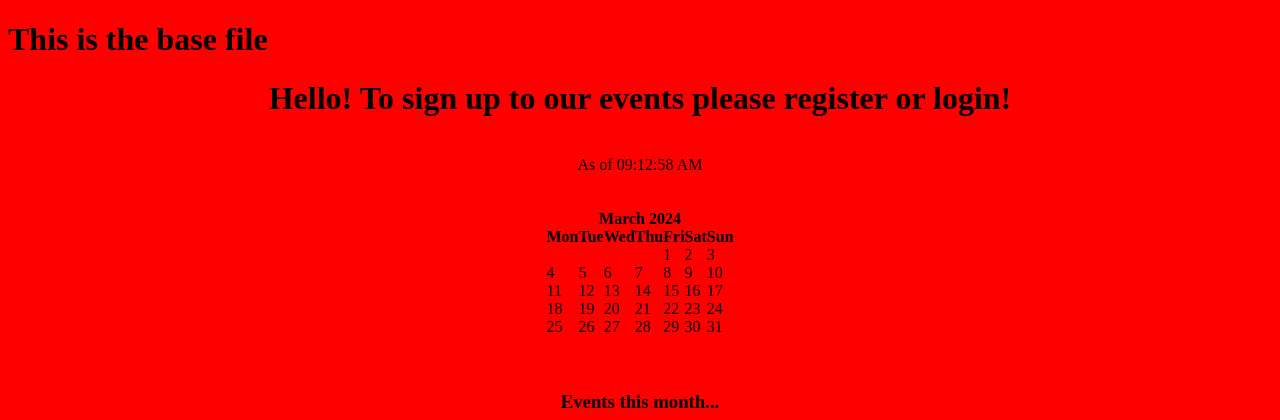
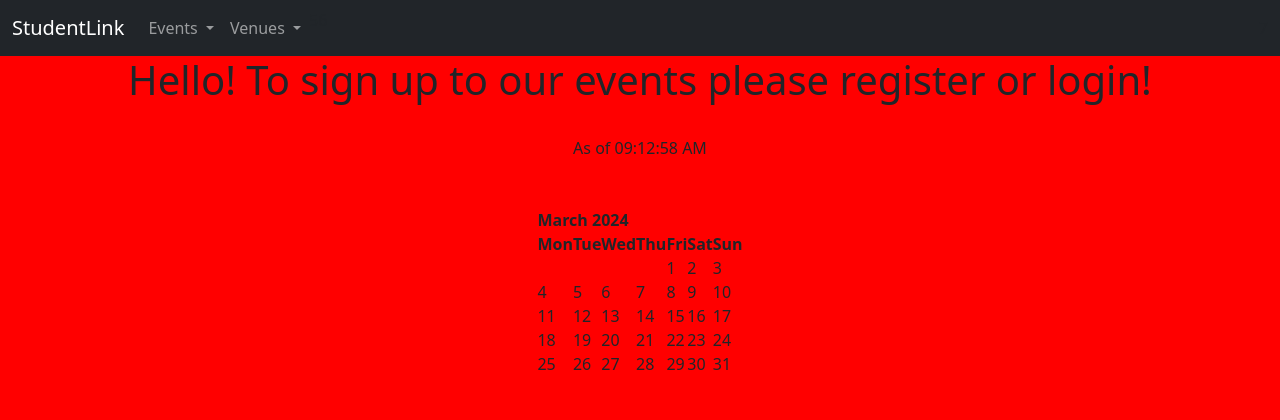
Before and after one commit to hubkinza/Hackathon_django, a Django app: page / in a window 1280 px wide. Shown: the top 420 px of the page. Run offline with Django 4.2, Linux system fonts and the light colour scheme.

Commit message:
add navbar to index.html

```diff
--- a/templates/base.html
+++ b/templates/base.html
@@ -6,12 +6,68 @@
     <meta charset="UTF-8">
     <meta name="viewport" content="width=device-width, initial-scale=1.0">
     <title>Student Link</title>
+    <!-- Bootstrap CSS -->
+    <link href="https://cdn.jsdelivr.net/npm/bootstrap@5.0.2/dist/css/bootstrap.min.css" rel="stylesheet" integrity="sha384-EVSTQN3/azprG1Anm3QDgpJLIm9Nao0Yz1ztcQTwFspd3yD65VohhpuuCOmLASjC" crossorigin="anonymous">
+    <!-- CSS Stylesheet -->
     <link rel="stylesheet" href="{% static 'css/style.css' %}">
 </head>
 <body>
-    <h1>This is the base file</h1>
+    <nav class="navbar navbar-expand-lg navbar-dark bg-dark">
+        <div class="container-fluid">
+          <a class="navbar-brand" href="{% url 'index' %}">StudentLink</a>
+          <button class="navbar-toggler" type="button" data-bs-toggle="collapse" data-bs-target="#navbarSupportedContent" aria-controls="navbarSupportedContent" aria-expanded="false" aria-label="Toggle navigation">
+            <span class="navbar-toggler-icon"></span>
+          </button>
+          <div class="collapse navbar-collapse" id="navbarSupportedContent">
+            <ul class="navbar-nav me-auto mb-2 mb-lg-0">
+                <li class="nav-item dropdown">
+                    <a class="nav-link dropdown-toggle" href="#" role="button" data-bs-toggle="dropdown" aria-expanded="false">
+                    Events
+                    </a>
+                    <ul class="dropdown-menu">
+                    1
+                    </ul>
+                </li>
+                <li class="nav-item dropdown">
+                    <a class="nav-link dropdown-toggle" href="#" role="button" data-bs-toggle="dropdown" aria-expanded="false">
+                    Venues
+                    </a>
+                </li>
+                <ul class="dropdown-menu">
+                    <li>
+                     2
+                    </li>
+                  {% if user.is_authenticated %}
+                    <li>
+                        3
+                    </li>
+                  {% endif %}
+                </ul>
+              </li>
+              {% if user.is_authenticated %}
+              <ul class="navbar-nav me-auto mb-2 mb-lg-0">
+                <li class="nav-item">
+                  4
+                </li>
+              {% else %}
+                <li class="nav-item">
+                 5
+                </li>
+                <li class="nav-item">
+                  6
+                </li>
+              </ul>
+              {% endif %}
+              7
+            </ul>
+          </div>
+        </div>
+      </nav>
     {% block content %}
     {% endblock %}
+    <!-- javascript -->
     <script src="{% static 'js/script.js' %}"></script>
+     <!-- Option 1: Bootstrap Bundle with Popper -->
+     <script src="https://cdn.jsdelivr.net/npm/bootstrap@5.0.2/dist/js/bootstrap.bundle.min.js" integrity="sha384-MrcW6ZMFYlzcLA8Nl+NtUVF0sA7MsXsP1UyJoMp4YLEuNSfAP+JcXn/tWtIaxVXM" crossorigin="anonymous"></script>
 </body>
 </html>
```
